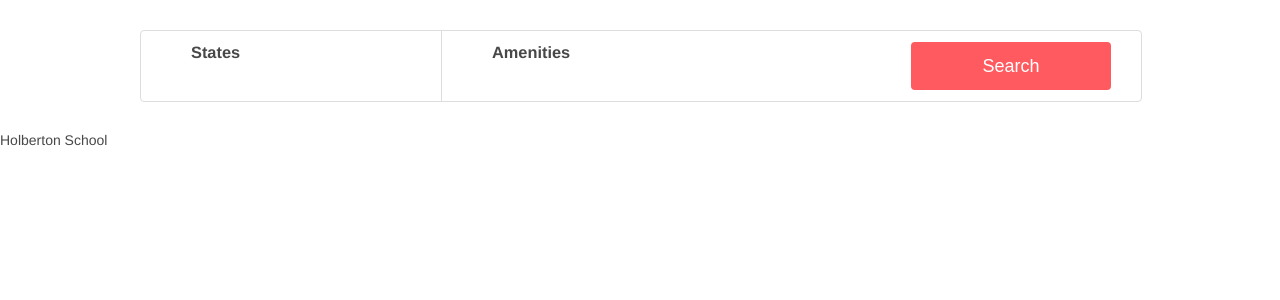
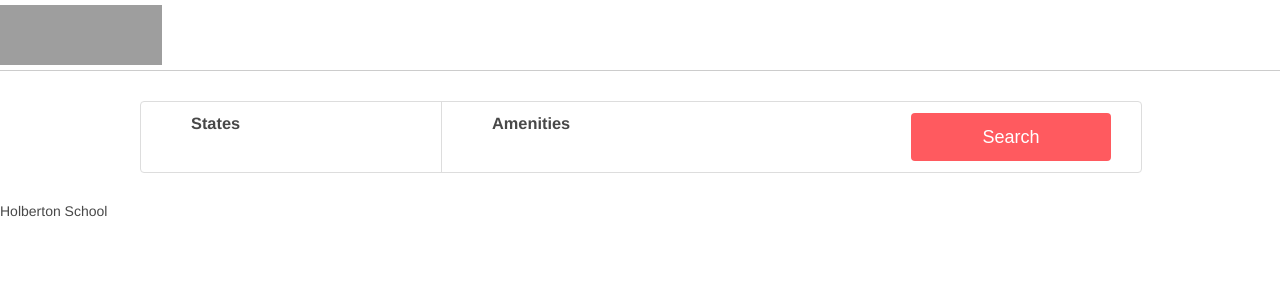
Before and after one commit to sommyvick/AirBnB_clone_v3, a Flask app: page /hbnb_filters in a window 1280 px wide. Shown: the top 300 px of the page. Run offline with Flask 3, Linux system fonts and the light colour scheme; parts of the project's set-up code (start-up, migrations or seed data) failed here and were passed over; grey boxes are pictures that could not be loaded.

Commit message:
Update 3-header.css

```diff
--- a/web_flask/static/styles/3-header.css
+++ b/web_flask/static/styles/3-header.css
@@ -1 +1,15 @@
-ii
+header {
+    width: 100%;
+    background-color: white;
+    height: 70px;
+    border-bottom: 1px solid #CCCCCC;
+    display: flex;
+    align-items: center;
+}
+
+.logo {
+    width: 142px;
+    height: 60px;
+    background: url("../images/logo.png") no-repeat center;
+    padding-left: 20px;
+}
```
